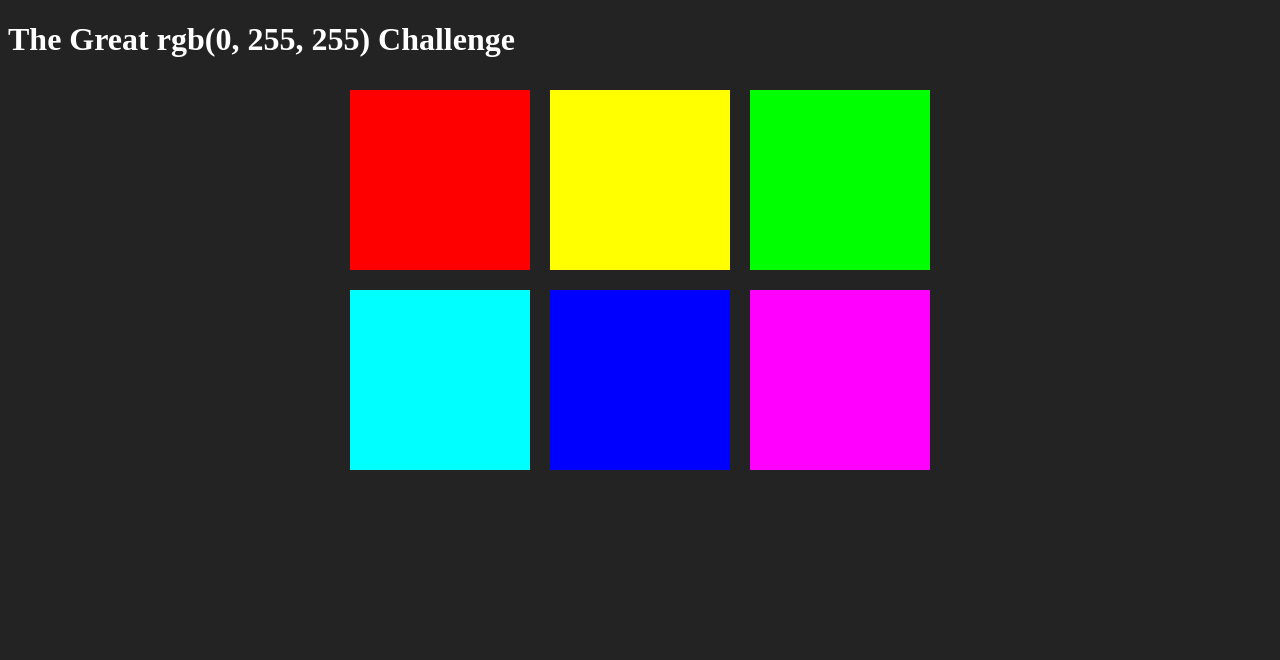
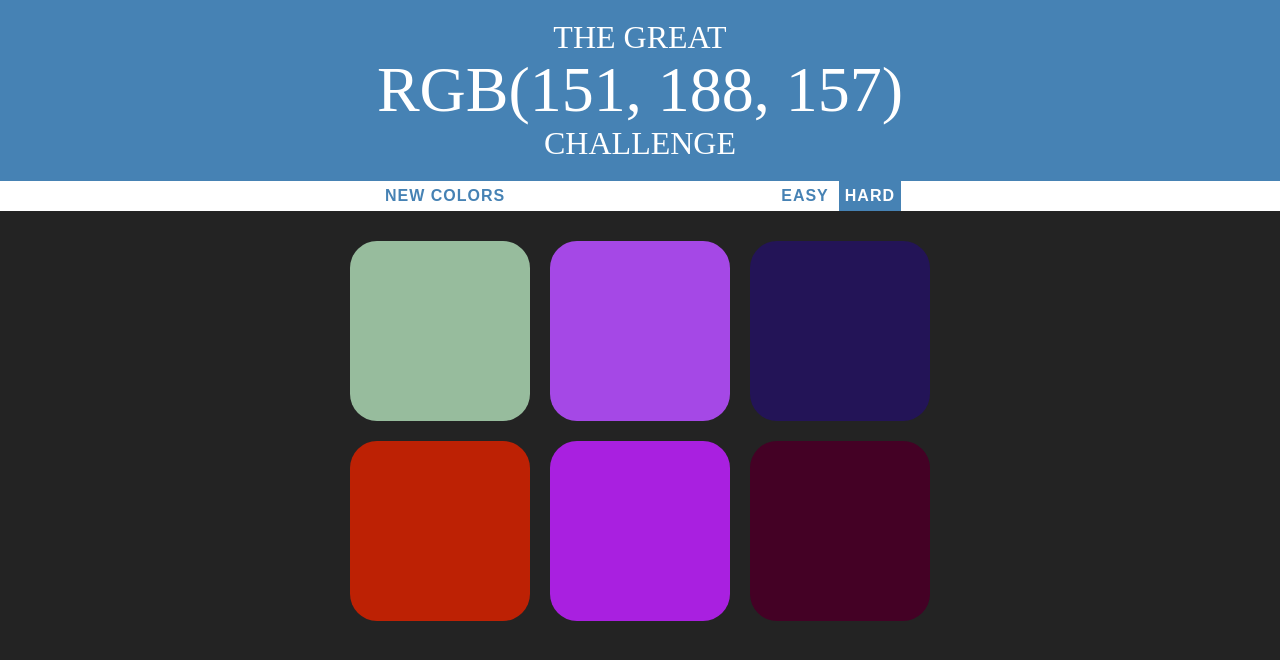
Before and after one commit to ksamualtolch/color_game.github.io, a plain HTML site: page index.html in a window 1280 px wide. Drawn offline with Linux system fonts and the light colour scheme.

Commit message:
Beginning to refactor

```diff
--- a/color_game.css
+++ b/color_game.css
@@ -1,5 +1,8 @@
 body {
 	background-color: #232323;
+	margin: 0;
+	font-family: "Montserrat", "Avenir";
+
 }
 
 .square {
@@ -8,14 +11,67 @@ body {
 	padding-bottom: 30%;
 	float: left;
 	margin: 1.66%;
+	border-radius: 15%;
+	transition: background 0.6s;
+	-webkit-transition: background 0.6s;
+	-moz-transition: background 0.6s;
 }
 
 #container {
 	max-width: 600px;
-	margin: 0 auto;
+	margin: 20px auto;
+
 
 }
 
 h1 {
 	color: white;
+	text-align: center;
+	line-height: 1.1;
+	padding: 20px 0;
+	text-transform: uppercase;
+	background-color: steelblue;
+	margin: 0;
+	font-weight: normal;
 }
+
+#colorDisplay {
+	font-size: 200%;
+}
+
+#message {
+	display: inline-block;
+	width: 20%;
+}
+
+#stripe {
+	background-color: white;
+	height: 30px;
+	text-align: center;
+}
+
+.selected {
+	color: white;
+	background-color: steelblue;
+}
+
+button {
+	border: none;
+	background: none;
+	text-transform: uppercase;
+	height: 100%;
+	font-weight: 700;
+	color: steelblue;
+	letter-spacing: 1px;
+	font-size: inherit;
+	transition: all .3s;
+	-webkit-transition: all 0.3s;
+	-moz-transition: all 0.3s;
+	outline: none;
+}
+
+button:hover {
+	color: white;
+	background-color: steelblue;
+
+}
--- a/color_game.js
+++ b/color_game.js
@@ -1,20 +1,107 @@
 console.log("connected");
 
-var colors = [
-	"rgb(255, 0, 0)",
-	"rgb(255, 255, 0)",
-	"rgb(0, 255, 0)",
-	"rgb(0, 255, 255)",
-	"rgb(0, 0, 255)",
-	"rgb(255, 0, 255)",
-	];
+var numSquares = 6;
+var colors = generateRandomColors(numSquares);
 
 var squares = document.querySelectorAll(".square");
-var pickedColor = colors[3];
+var pickedColor = pickColor();
 var colorDisplay = document.getElementById("colorDisplay");
-var messageDisplay = document.querySelector("#message")
+var messageDisplay = document.querySelector("#message");
+var h1 = document.querySelector("h1");
+var resetButton = document.querySelector("#reset");
+var modeButtons = document.querySelectorAll(".mode");
+
+for(var i = 0; i < modeButtons.length; i++) {
+	modeButtons[i].addEventListener("click", function() {
+		modeButtons[0].classList.remove("selected");
+		modeButtons[1].classList.remove("selected");
+		this.classList.add("selected");
+		//a ternary operator is used instead of the if/else that follows
+		this.textContent === "Easy" ? numSquares = 3: numSquares = 6;
+		// if(this.textContent === "easy") {
+		// 	numSquares = 3;
+		// } else {
+		// 	numSquares = 6;
+		// }
+
+		reset();
+	});
+}
+
+function reset() {
+	colors = generateRandomColors(numSquares);
+	//pick a new random color from array
+	pickedColor = pickColor();
+	//change colorDisplay to match picked color
+	colorDisplay.textContent = pickedColor;
+	resetButton.textContent = "New Colors";
+	messageDisplay.textContent = "";
+	//change colors of squares
+	for(var i = 0; i < squares.length; i ++) {
+		if(colors[i]){
+			squares[i].style.display = "block";
+			squares[i].style.background = colors[i];
+		} else {
+			squares[i].style.display = "none";
+		}
+	}
+	h1.style.background = "steelblue";
+}
+
+
+// easyBtn.addEventListener("click", function() {
+// 	hardBtn.classList.remove("selected");
+// 	easyBtn.classList.add("selected");
+// 	numSquares = 3;
+// 	colors = generateRandomColors(numSquares);
+// 	pickedColor = pickColor();
+// 	colorDisplay.textContent = pickedColor;
+// 	for(var i = 0; i < squares.length; i ++) {
+// 		if(colors[i]) {
+// 			squares[i].style.background = colors[i];
+// 		} else {
+// 			squares[i].style.display = "none";
+// 		}
+// 	}
+// })
+
+// hardBtn.addEventListener("click", function() {
+// 	hardBtn.classList.add("selected");
+// 	easyBtn.classList.remove("selected");
+// 	numSquares = 6;
+// 	colors = generateRandomColors(numSquares);
+// 	pickedColor = pickColor();
+// 	colorDisplay.textContent = pickedColor;
+// 	for(var i = 0; i < squares.length; i ++) {
+// 			squares[i].style.background = colors[i];
+// 			squares[i].style.display = "block";
+// 	}
+// })
+
+resetButton.addEventListener("click", function() {
+	reset();
+	//replaced the following code with the reset() function
+	// //generate all new colors
+	// colors = generateRandomColors(numSquares);
+	// //pick a new random color from array
+	// pickedColor = pickColor();
+	// //change colorDisplay to match picked color
+	// colorDisplay.textContent = pickedColor;
+	// this.textContent = "New Colors";
+	// messageDisplay.textContent = "";
+	// //change colors of squares
+	// for(var i = 0; i < squares.length; i ++) {
+	// 	squares[i].style.background = colors[i];
+	// }
+	// h1.style.background = "steelblue";
+})
+
+
 
 colorDisplay.textContent = pickedColor;
+
+
+
 
 for(var i = 0; i < squares.length; i++) {
 	//add initial colors to squares
@@ -25,11 +112,54 @@ for(var i = 0; i < squares.length; i++) {
 		//grab color of clicked square
 		var clickedColor = this.style.background;
 		//compare color to pickedColor
+		console.log(clickedColor, pickedColor);
 		if(clickedColor === pickedColor) {
-			alert("Correct");
+			messageDisplay.textContent = "Correct"
+			resetButton.textContent = "Play Again???"
+			changeColors(clickedColor);
+			h1.style.background = clickedColor;
 		} else {
 			this.style.background = "#232323";
 			messageDisplay.textContent = "Try Again"
 		}
 	});
 }
+
+
+
+function changeColors(color) {
+	//loop throught all squares
+	for(var i = 0; i < colors.length; i++) {
+	//change each color to match given color
+		squares[i].style.background = color;
+	}
+}
+
+function pickColor() {
+	var random = Math.floor(Math.random() * colors.length);
+	return colors[random];
+}
+
+function generateRandomColors(num) {
+	//make an array
+	var arr = []
+	//repeat num times
+	//add num random colors to array
+	for(var i = 0; i < num; i ++) {
+	//get random color and push into arr
+		arr.push(randomColor());
+	}
+	//return that array
+	return arr;
+
+}
+
+function randomColor() {
+	//pick a "red" from 0 - 255
+	var r = Math.floor(Math.random() * 256);
+	//pick a "green" from 0 - 255
+	var g = Math.floor(Math.random() * 256);
+	//pick a "blue" from 0 - 255
+	var b = Math.floor(Math.random() * 256);
+	return "rgb(" + r + ", " + g + ", " + b + ")";
+};
--- a/index.html
+++ b/index.html
@@ -5,9 +5,16 @@
 	<link rel="stylesheet" type="text/css" href="color_game.css">
 </head>
 <body>
-	<h1>The Great <span id="colorDisplay">RGB</span> Challenge</h1>
-	<div>
+	<h1>The Great
+	<br>
+		<span id="colorDisplay">RGB</span>
+	<br>
+		Challenge</h1>
+	<div id = "stripe">
+		<button id = "reset">New Colors</button>
 		<span id="message"></span>
+		<button class="mode">Easy</button>
+		<button class="mode selected">Hard</button>
 	</div>
 		<div id="container">
 			<div class="square"></div>
```
